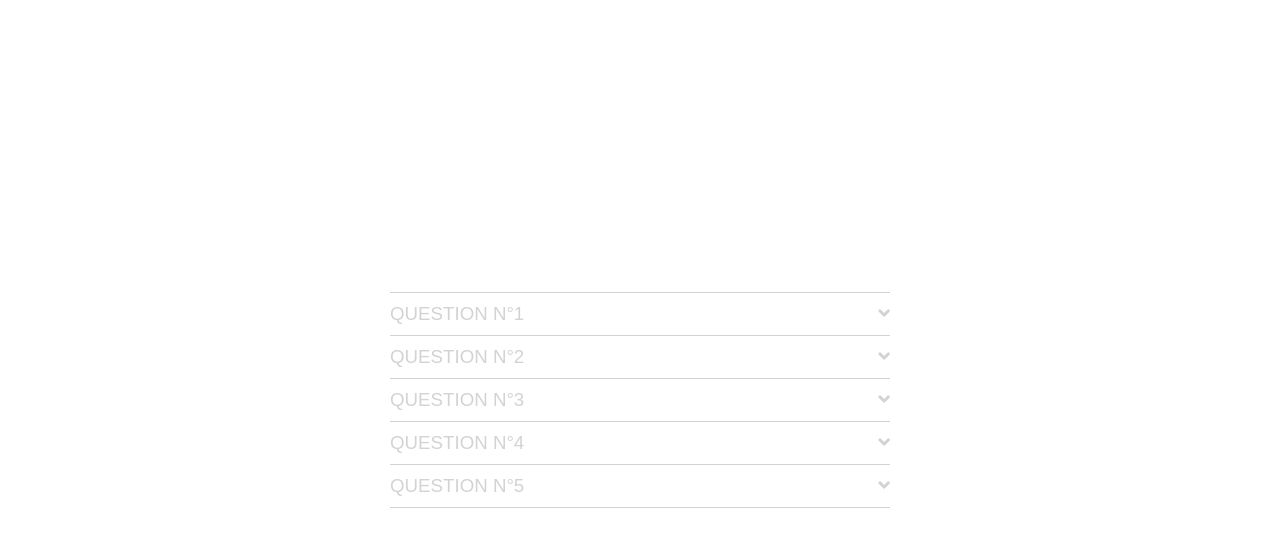
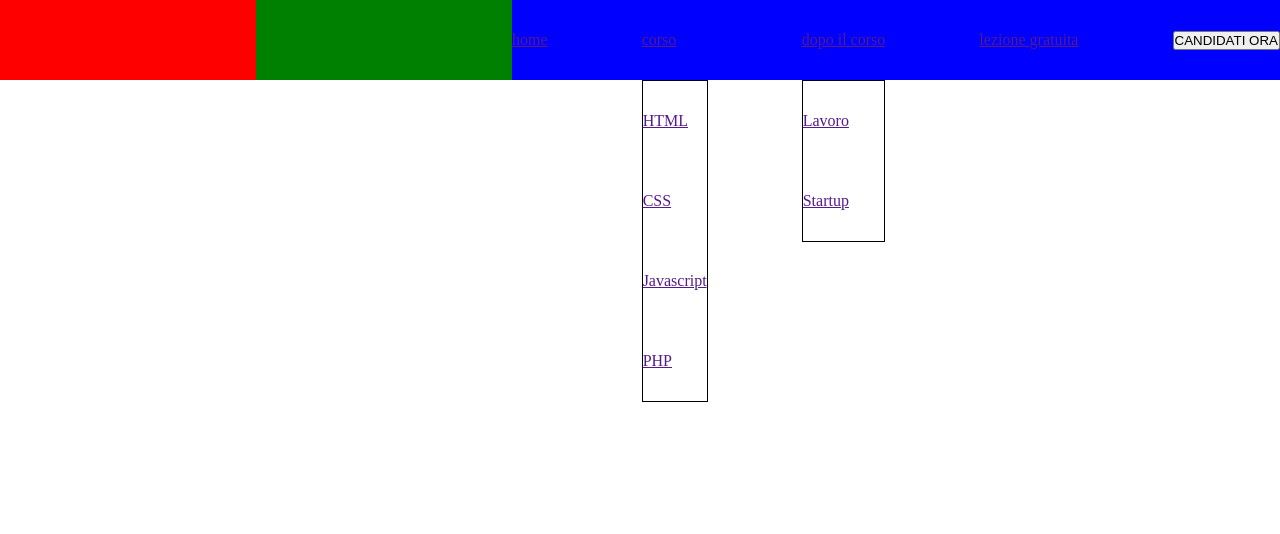
Before and after one commit to Davide-Roberti/js-html-css-revolut, a plain HTML site: page index.html in a window 1280 px wide. Drawn offline with nearby package versions, Linux system fonts and the light colour scheme.

Commit message:
inizio parte due

```diff
--- a/css/style.css
+++ b/css/style.css
@@ -4,68 +4,45 @@
     box-sizing: border-box;
 }
 
-.container {
-    height: 100vh;
-    display: flex;
-    justify-content: center;
-    align-items: center;
+header {
+    height: 80px;
 }
 
-.faq-toggle {
-    width: 500px;
+.container {
+    height: 100%;
+    max-width: 1600px;
+    background-color: green;
 }
 
-p {
-    display: none;
+.clearfix::after {
+    content: '';
+    display: table;
+    clear: both;
 }
 
-.question {
-    padding: 10px 0;
-    border-top: 1px solid lightgray;
-    cursor: pointer;
+.header-left {
+    height: 100%;
+    width: 20%;
+    float: left;
+    background-color: red;
 }
 
-.question:last-child {
-    border-bottom: 1px solid lightgray;
+.header-right {
+    height: 100%;
+    width: 60%;
+    float: right;
+    background-color: blue;
 }
 
-.question h3 {
-    font-family: sans-serif;
-    font-weight: 200;
-    text-transform: uppercase;
-    color: lightgray;
+nav.menu {
+    display: flex;
+    justify-content: space-between;
 }
 
-.question p {
-    padding: 10px 0;
-    color: lightgray;
+.menu-item {
+    line-height: 80px;
 }
 
-.question h3::after {
-    font-family: "Font Awesome 5 Free";
-    content: '\f107';
-    font-weight: 900;
-    float: right;
-    transition: transform 0.5s;
+.dropdown-menu {
+    border: 1px solid black;
 }
-
-.question h3.ruota::after {
-    transform: rotate(180deg);
-}
-
-
-
-
-
-
-
-
-
-
-
-
-
-
-
-
-/*  */
--- a/index.html
+++ b/index.html
@@ -9,35 +9,56 @@
         <!-- <link rel="stylesheet" href="https://stackpath.bootstrapcdn.com/bootstrap/3.4.1/css/bootstrap.min.css" integrity="sha384-HSMxcRTRxnN+Bdg0JdbxYKrThecOKuH5zCYotlSAcp1+c8xmyTe9GYg1l9a69psu" crossorigin="anonymous"> -->
         <link rel="stylesheet" href="css/style.css">
         <script src="https://ajax.googleapis.com/ajax/libs/jquery/3.4.1/jquery.min.js"></script>
-
-
     </head>
     <body>
+        <header>
+            <div class="container clearfix">
+                <div class="header-left">
 
-        <div class="container">
-            <div class="faq-toggle">
-                <div class="question">
-                    <h3>Question n°1</h3>
-                    <p>Lorem ipsum dolor sit amet, consectetur adipisicing elit, sed do eiusmod tempor incididunt ut labore et dolore magna aliqua. Ut enim ad minim veniam, quis nostrud exercitation ullamco laboris nisi ut aliquip ex ea commodo consequat. Duis aute irure dolor in reprehenderit in voluptate velit esse cillum dolore eu fugiat nulla pariatur. Excepteur sint occaecat cupidatat non proident, sunt in culpa qui officia deserunt mollit anim id est laborum.</p>
                 </div>
-                <div class="question">
-                    <h3>Question n°2</h3>
-                    <p>Lorem ipsum dolor sit amet, consectetur adipisicing elit, sed do eiusmod tempor incididunt ut labore et dolore magna aliqua. Ut enim ad minim veniam, quis nostrud exercitation ullamco laboris nisi ut aliquip ex ea commodo consequat. Duis aute irure dolor in reprehenderit in voluptate velit esse cillum dolore eu fugiat nulla pariatur. Excepteur sint occaecat cupidatat non proident, sunt in culpa qui officia deserunt mollit anim id est laborum.</p>
-                </div>
-                <div class="question">
-                    <h3>Question n°3</h3>
-                    <p>Lorem ipsum dolor sit amet, consectetur adipisicing elit, sed do eiusmod tempor incididunt ut labore et dolore magna aliqua. Ut enim ad minim veniam, quis nostrud exercitation ullamco laboris nisi ut aliquip ex ea commodo consequat. Duis aute irure dolor in reprehenderit in voluptate velit esse cillum dolore eu fugiat nulla pariatur. Excepteur sint occaecat cupidatat non proident, sunt in culpa qui officia deserunt mollit anim id est laborum.</p>
-                </div>
-                <div class="question">
-                    <h3>Question n°4</h3>
-                    <p>Lorem ipsum dolor sit amet, consectetur adipisicing elit, sed do eiusmod tempor incididunt ut labore et dolore magna aliqua. Ut enim ad minim veniam, quis nostrud exercitation ullamco laboris nisi ut aliquip ex ea commodo consequat. Duis aute irure dolor in reprehenderit in voluptate velit esse cillum dolore eu fugiat nulla pariatur. Excepteur sint occaecat cupidatat non proident, sunt in culpa qui officia deserunt mollit anim id est laborum.</p>
-                </div>
-                <div class="question">
-                    <h3>Question n°5</h3>
-                    <p>Lorem ipsum dolor sit amet, consectetur adipisicing elit, sed do eiusmod tempor incididunt ut labore et dolore magna aliqua. Ut enim ad minim veniam, quis nostrud exercitation ullamco laboris nisi ut aliquip ex ea commodo consequat. Duis aute irure dolor in reprehenderit in voluptate velit esse cillum dolore eu fugiat nulla pariatur. Excepteur sint occaecat cupidatat non proident, sunt in culpa qui officia deserunt mollit anim id est laborum.</p>
+                <div class="header-right">
+                    <nav class="menu">
+                        <div class="menu-item">
+                            <a href="">home</a>
+                        </div>
+                        <div class="menu-item">
+                            <a href="">corso</a>
+                            <div class="dropdown-menu">
+                                <div class="dropdown-menu-item">
+                                    <a href="">HTML</a>
+                                </div>
+                                <div class="dropdown-menu-item">
+                                    <a href="">CSS</a>
+                                </div>
+                                <div class="dropdown-menu-item">
+                                    <a href="">Javascript</a>
+                                </div>
+                                <div class="dropdown-menu-item">
+                                    <a href="">PHP</a>
+                                </div>
+                            </div>
+                        </div>
+                        <div class="menu-item">
+                            <a href="">dopo il corso</a>
+                            <div class="dropdown-menu">
+                                <div class="dropdown-menu-item">
+                                    <a href="">Lavoro</a>
+                                </div>
+                                <div class="dropdown-menu-item">
+                                    <a href="">Startup</a>
+                                </div>
+                            </div>
+                        </div>
+                        <div class="menu-item">
+                            <a href="">lezione gratuita</a>
+                        </div>
+                        <div class="menu-item">
+                            <button type="button" name="button">CANDIDATI ORA</button>
+                        </div>
+                    </nav>
                 </div>
             </div>
-        </div>
+        </header>
 
         <script src="js/main.js" charset="utf-8"></script>
     </body>
--- a/js/main.js
+++ b/js/main.js
@@ -1,26 +1,3 @@
 $(document).ready(function() {
-    // PRIMA PARTE SENZA class question
-    // $('h3').click(function() {
-    //     $(this).next('p').slideToggle();
-    // });
-    // Seconda parte con class question
-    $('.question').click(function(){
-
-        if($(this).children('p').is(':visible')) {
-            $(this).children('p').slideToggle(500);
-
-            $('.question').children('h3').removeClass('ruota');
-        } else {
-            $('.question').children('p').slideUp(500);
-            $(this).children('p').slideToggle(500);
-
-            $(this).children('h3').addClass('ruota');
-        }
-
-    });
-
-
-
-
 
 });
```
